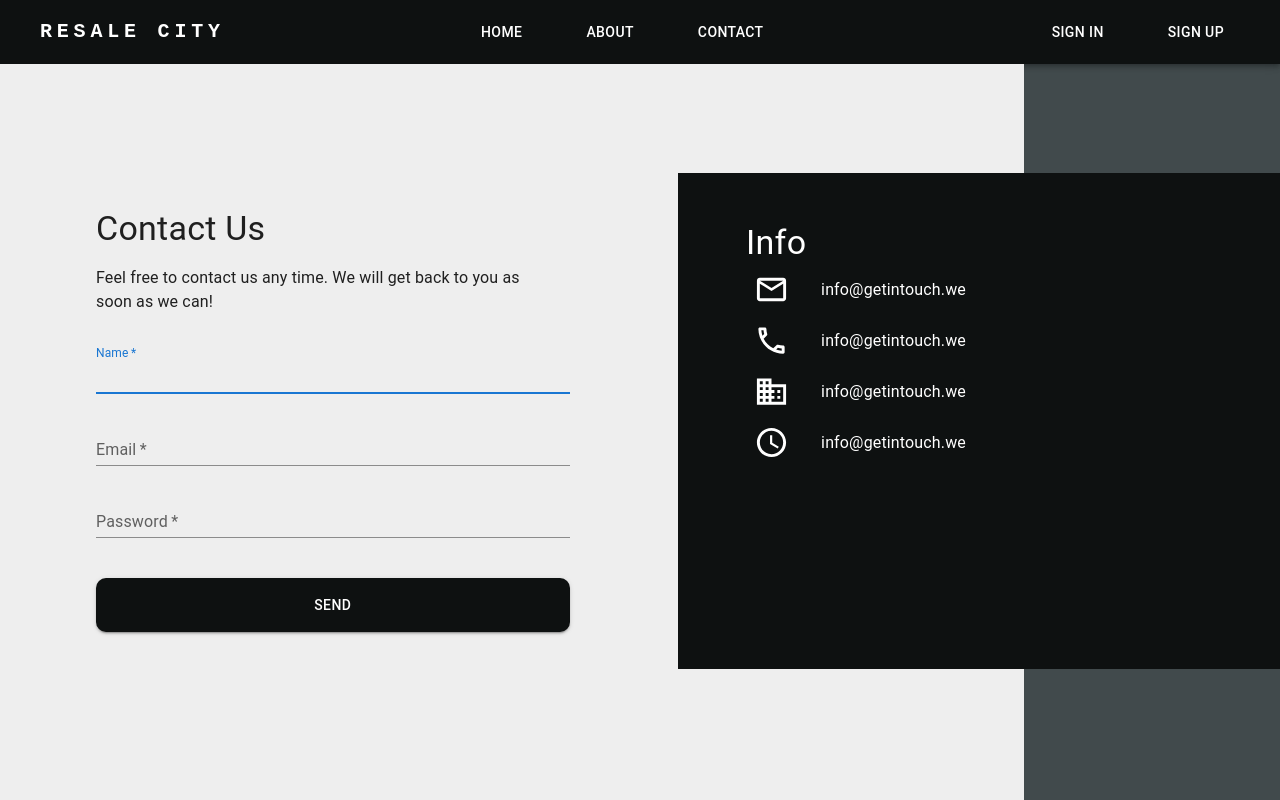
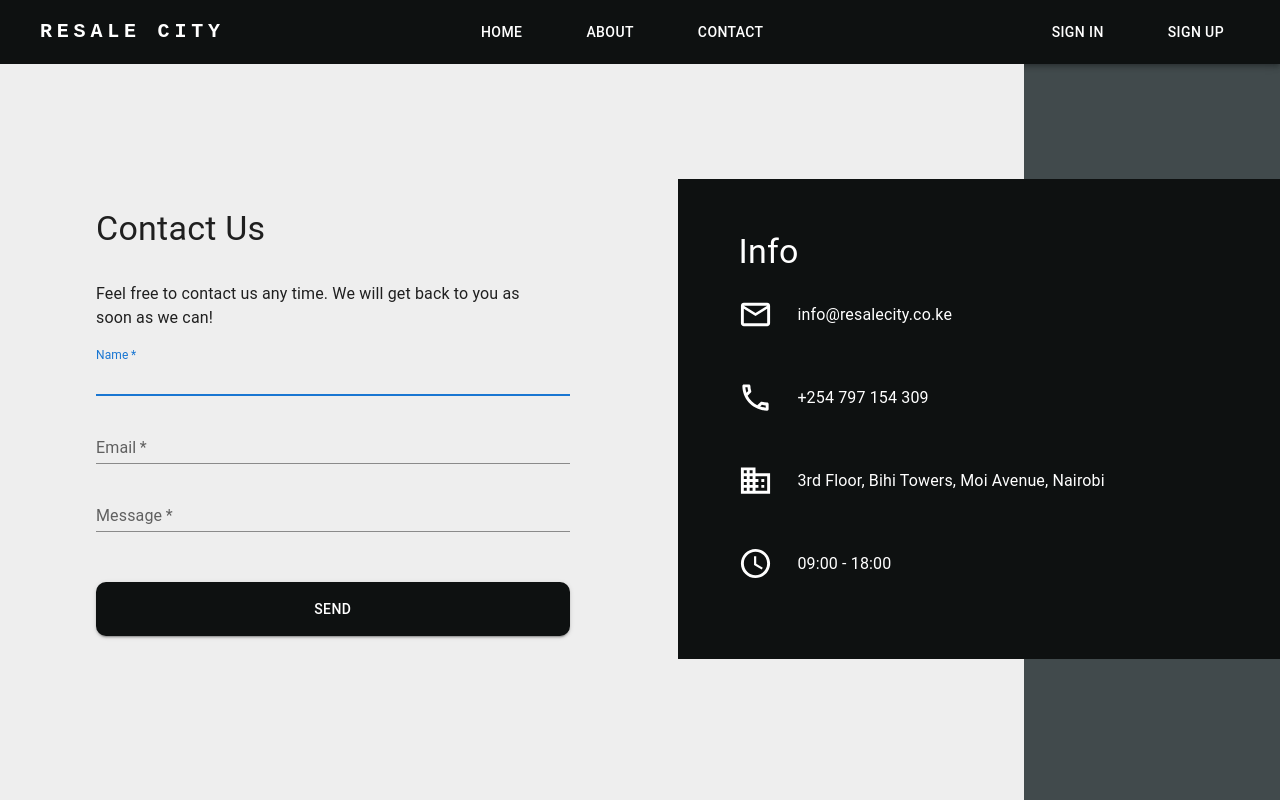
Before and after one commit to K-Irungu/Resale_city, a React (Create React App) app: page /contact in a window 1280 px wide. Shown: the top 800 px of the page. Built offline with nearby package versions, Linux system fonts and the light colour scheme.

Commit message:
Completed form handling logic and contact information card for Contact Us Page

```diff
--- a/src/components/About.js
+++ b/src/components/About.js
@@ -1,5 +1,4 @@
 import React from 'react'
-import Footer from './Common components/Footer'
 import CssBaseline from '@mui/material/CssBaseline';
 
 
@@ -10,7 +9,6 @@
             <CssBaseline />
 
       <div>About</div>
-      <Footer />
     </>
   )
 }
--- a/src/components/Contact.js
+++ b/src/components/Contact.js
@@ -1,4 +1,5 @@
-import * as React from 'react';
+import React from 'react';
+import { useState } from 'react';
 import Button from '@mui/material/Button';
 import CssBaseline from '@mui/material/CssBaseline';
 import TextField from '@mui/material/TextField';
@@ -6,27 +7,31 @@
 import Box from '@mui/material/Box';
 import Grid from '@mui/material/Grid';
 import Typography from '@mui/material/Typography';
-// import FormControlLabel from '@mui/material/FormControlLabel';
-// import Checkbox from '@mui/material/Checkbox';
-// import Link from '@mui/material/Link';
 import MailOutlineIcon from '@mui/icons-material/MailOutline';
 import LocalPhoneOutlinedIcon from '@mui/icons-material/LocalPhoneOutlined';
 import BusinessOutlinedIcon from '@mui/icons-material/BusinessOutlined';
 import QueryBuilderOutlinedIcon from '@mui/icons-material/QueryBuilderOutlined';
-import IconButton  from '@mui/material/IconButton';
+import IconButton from '@mui/material/IconButton';
 
 
+export default function ContactUs() {
+
+  const [name, setName] = useState('');
+  const [email, setEmail] = useState('');
+  const [message, setMessage] = useState('');
 
 
-
-export default function SignUp() {
   const handleSubmit = (event) => {
     event.preventDefault();
-    const data = new FormData(event.currentTarget);
-    console.log({
-      email: data.get('email'),
-      password: data.get('password'),
-    });
+
+    // Perform submission logic
+    console.log({ name, email, message })
+
+    // Clear form fields
+    setName('')
+    setEmail('')
+    setMessage('')
+
   };
 
   return (
@@ -54,17 +59,19 @@
             }}
           >
 
+            {/* Form title */}
             <Typography variant="h4"  >
               Contact Us
             </Typography>
 
-            <Typography variant="body1" sx={{ mr: 2, mt: 2, mb: 2 }} >
+            <Typography variant="body1" sx={{ mr: 2, mt: 4, mb: 1 }} >
               Feel free to contact us any time. We will get back to you as soon as we can!
             </Typography>
-            <Box component="form" noValidate onSubmit={handleSubmit} >
+
+            {/* Form itself */}
+            <Box component="form"  onSubmit={handleSubmit} >
 
               <TextField
-                margin="normal"
                 required
                 fullWidth
                 id="name"
@@ -73,11 +80,14 @@
                 autoComplete="name"
                 autoFocus
                 variant='standard'
+                value={name}
+                onChange={(e) => setName(e.target.value)}
+                sx={{ my: '10px' }}
+
 
               />
 
               <TextField
-                margin="normal"
                 required
                 fullWidth
                 id="email"
@@ -85,43 +95,43 @@
                 name="email"
                 autoComplete="email"
                 variant='standard'
+                value={email}
+                onChange={(e) => setEmail(e.target.value)}
+                sx={{ my: '10px' }}
               />
               <TextField
-                margin="normal"
                 required
                 fullWidth
-                name="password"
-                label="Password"
-                type="password"
-                id="password"
-                autoComplete="current-password"
+                name="message"
+                label="Message"
+                type="message"
+                id="message"
+                autoComplete="message"
                 variant='standard'
+                value={message}
+                onChange={(e) => setMessage(e.target.value)}
+                sx={{ my: '10px' }}
               />
-              <br></br>
 
-
-              <br></br>
               <Button
                 type="submit"
                 fullWidth
                 variant="contained"
                 sx={{
+                  mt: '40px',
                   backgroundColor: '#0e1111',
                   borderRadius: '10px',
-                  mt: 1,
-                  paddingTop:"15px",
-                  paddingBottom:'15px',
-
+                  paddingTop: '15px',
+                  paddingBottom: '15px',
+                  '&:hover': {
+                    backgroundColor: '#414a4c',
+                  },
                 }}
               >
                 Send
               </Button>
-
             </Box>
-
           </Box>
-
-
         </Box>
 
 
@@ -129,35 +139,36 @@
       </Grid>
 
       {/* The Social Media Logogs fgo here */}
-      <Grid container component="main" sx={{ height: '62vh', position: 'absolute', bgcolor: '#0e1111', width: '677px', ml: '53%', my: '8.5%' }}>
-        <Grid item sx={{ width: '80%', m: 'auto', height: '80%' }}>
-          <Typography variant="h4" color="white">
+      <Grid container component="main" sx={{ height: '60%', position: 'absolute', bgcolor: '#0e1111', width: '677px', ml: '53%', my: '9%' }}>
+        <Grid item sx={{ width: '80%', height: '80%', padding:6.5 }}>
+          <Typography variant="h4" color="white" sx={{ml:1}}>
             Info</Typography>
-            <IconButton >
-              <MailOutlineIcon fontSize="large" sx={{color:"white"}}  ></MailOutlineIcon>
-              <Typography variant="body1" color="white" sx={{ml:4}}> info@getintouch.we </Typography>
+
+          <IconButton sx={{py:3}}>
+            <MailOutlineIcon fontSize="large" sx={{ color: "white" }}  ></MailOutlineIcon>
+            <Typography variant="body1" color="white" sx={{ml:3}} > info@resalecity.co.ke </Typography>
           </IconButton>
           <br></br>
 
-            <IconButton >
-              <LocalPhoneOutlinedIcon fontSize="large" sx={{color:"white"}}></LocalPhoneOutlinedIcon>
-              <Typography variant="body1" color="white" sx={{ml:4}}> info@getintouch.we </Typography>
+          <IconButton sx={{py:3}} >
+            <LocalPhoneOutlinedIcon fontSize="large" sx={{ color: "white" }}></LocalPhoneOutlinedIcon>
+            <Typography variant="body1" color="white" sx={{ml:3}}> +254 797 154 309 </Typography>
 
           </IconButton>
           <br></br>
 
 
-            <IconButton >
-              <BusinessOutlinedIcon fontSize="large" sx={{color:"white"}}></BusinessOutlinedIcon>
-              <Typography variant="body1" color="white" sx={{ml:4}}> info@getintouch.we </Typography>
+          <IconButton  sx={{py:3}}>
+            <BusinessOutlinedIcon fontSize="large" sx={{ color: "white" }}></BusinessOutlinedIcon>
+            <Typography variant="body1" color="white" sx={{ml:3}} > 3rd Floor, Bihi Towers, Moi Avenue, Nairobi </Typography>
 
           </IconButton>
           <br></br>
 
 
-            <IconButton >
-              <QueryBuilderOutlinedIcon fontSize="large" sx={{color:"white"}}></QueryBuilderOutlinedIcon>
-              <Typography variant="body1" color="white" sx={{ml:4}}> info@getintouch.we </Typography>
+          <IconButton sx={{py:3}} >
+            <QueryBuilderOutlinedIcon fontSize="large" sx={{ color: "white" }}></QueryBuilderOutlinedIcon>
+            <Typography variant="body1" color="white"  sx={{ml:3}}> 09:00 - 18:00 </Typography>
 
           </IconButton>
 
--- a/src/components/SignUp.js
+++ b/src/components/SignUp.js
@@ -111,7 +111,6 @@
           >
             Sign Up
           </Button>
-          <Box mt={2} />
 
           {/* Horizontal line */}
           <div className="hr-container" style={{ marginTop: '40px', marginBottom: '40px' }}>
```
Lines whose indentation alone changed are shown as unchanged.
